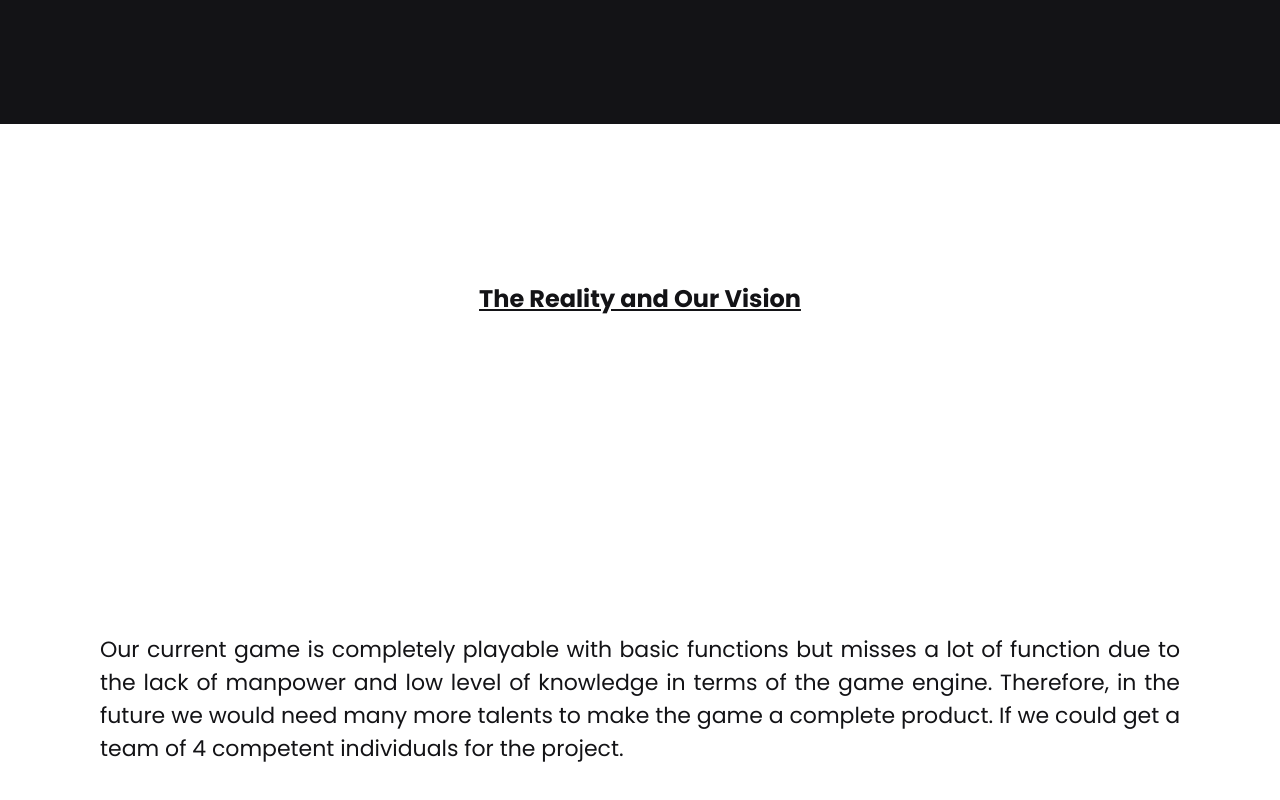
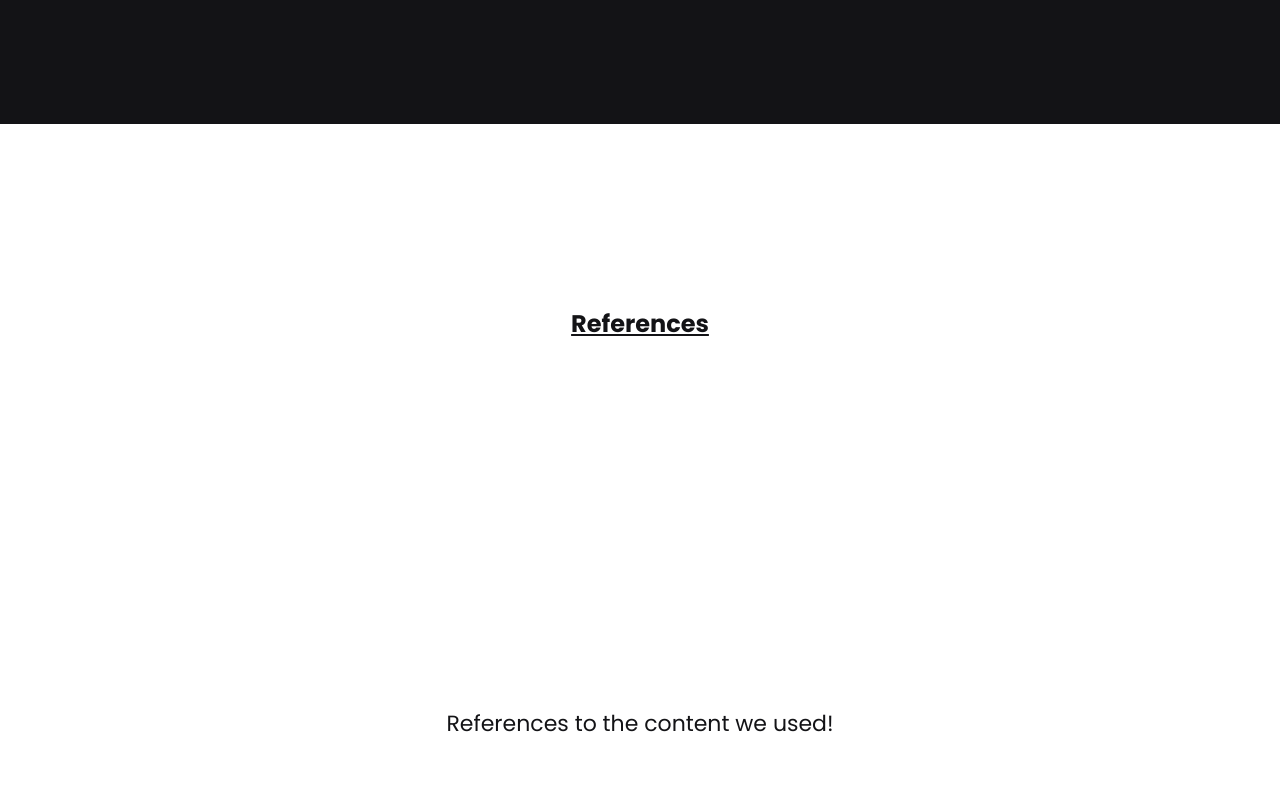
Before and after one commit to Netherheim/Netherheim.github.io, a plain HTML site: page index.html in a window 1280 px wide. Shown: the part 4761-5561 px from the top of the page. Drawn offline with Linux system fonts and the light colour scheme.

Commit message:
Update reference

```diff
--- a/index.html
+++ b/index.html
@@ -88,15 +88,11 @@
     </section>
     <section class="hidden">
         <a style="color: #131316;" href="./contentFiles/Goals.html">
-            <h2>The Reality and Our Vision</h2>
+            <h2>References</h2>
         </a>
         <div class="text">
             <p>
-                Our current game is completely playable with basic functions but misses a lot of function due to the
-                lack of manpower and low level of knowledge in terms of the game engine. Therefore, in the future we
-                would need many more talents to make the game a complete product. If we could get a team of 4
-                competent
-                individuals for the project.
+                References to the content we used!
             </p>
         </div>
     </section>
```
